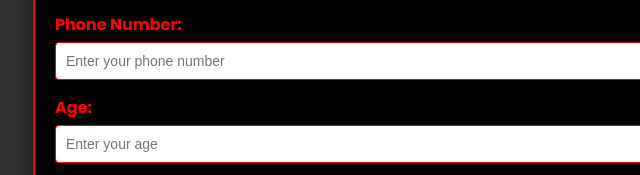
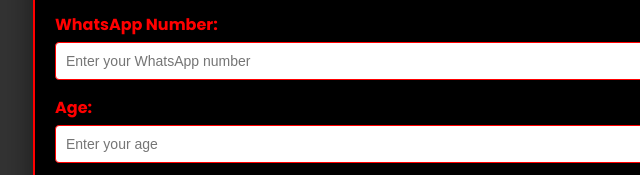
Before and after one commit to Zeckho/Registration-form.github.io, a plain HTML site: page index.html in a window 1280 px wide. Shown: the part 611-786 px from the top of the page, 235-875 px from the left. Drawn offline with Linux system fonts and the light colour scheme.

Commit message:
Update index.html

```diff
--- a/index.html
+++ b/index.html
@@ -26,8 +26,8 @@
             <label for="email">Email:</label>
             <input type="email" id="email" name="email" placeholder="Enter your email address" required aria-label="Email Address">
 
-            <label for="phone_number">Phone Number:</label>
-            <input type="text" id="phone_number" name="phone_number" placeholder="Enter your phone number" required aria-label="Phone Number">
+            <label for="phone_number">WhatsApp Number:</label>
+            <input type="text" id="phone_number" name="phone_number" placeholder="Enter your WhatsApp number" required aria-label="Phone Number">
 
             <label for="age">Age:</label>
             <input type="number" id="age" name="age" placeholder="Enter your age" min="0" required aria-label="Age">
```
